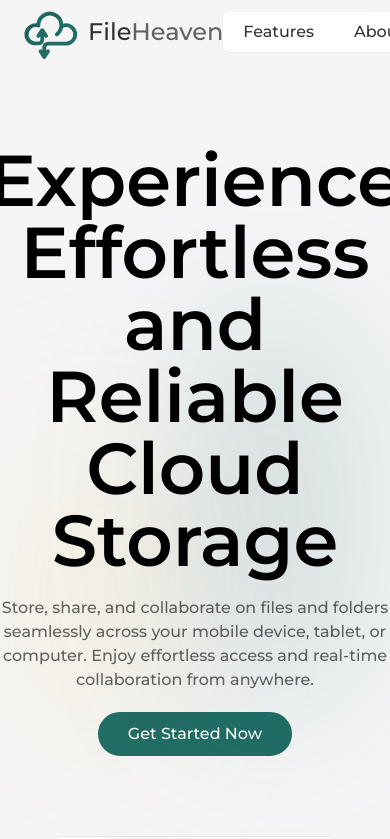
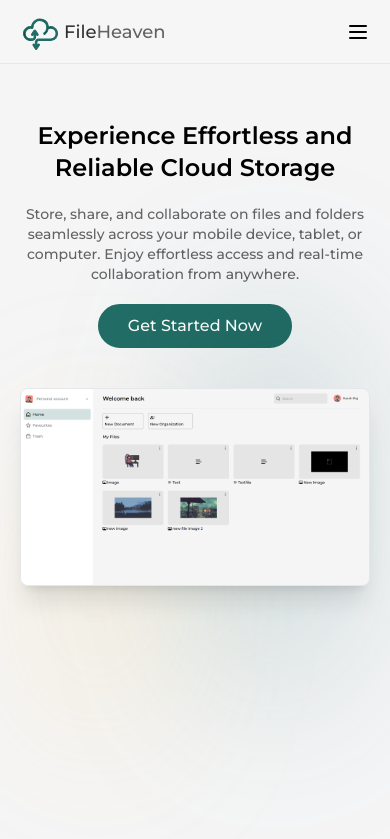
Before and after one commit to harsh661/FileHeaven, a Next.js app: page / in a window 390 px wide. Shown: the top 839 px of the page. Built offline with nearby package versions, Linux system fonts and the light colour scheme; no server answers.

Commit message:
fix: landing page & nav responsiveness on small screen

```diff
--- a/app/(root)/page.tsx
+++ b/app/(root)/page.tsx
@@ -1,19 +1,20 @@
 import Button from "@/components/ui/button";
 import Image from "next/image";
 import Link from "next/link";
+import banner from "@/public/assets/dashboard.png";
 
 export default function Home() {
   return (
-    <div className="pt-16 flex flex-col items-center">
-      <h1 className="text-7xl font-semibold text-center max-w-5xl pt-20">Experience Effortless and Reliable Cloud Storage</h1>
-      <p className="max-w-4xl font-medium text-center text-black/60 py-5">Store, share, and collaborate on files and folders seamlessly across your mobile device, tablet, or computer. Enjoy effortless access and real-time collaboration from anywhere.</p>
+    <div className="pt-10 lg:pt-16 px-5 flex flex-col items-center">
+      <h1 className="text-2xl md:text-5xl lg:text-7xl font-semibold text-center max-w-5xl pt-20">Experience Effortless and Reliable Cloud Storage</h1>
+      <p className="text-sm md:text-base max-w-4xl font-medium text-center text-black/60 py-5">Store, share, and collaborate on files and folders seamlessly across your mobile device, tablet, or computer. Enjoy effortless access and real-time collaboration from anywhere.</p>
 
       <Link href={'/sign-up'}>
         <Button>Get Started Now</Button>
       </Link>
 
-      <div className="relative rounded-3xl overflow-hidden border shadow-xl w-4/5 max-w-screen-xl h-[80vh] my-20 z-50">
-        <Image src={'/assets/dashboard.png'} alt="Dashboard" fill className="z-50"/>
+      <div className="relative rounded-lg overflow-hidden border shadow-xl h-auto max-w-screen-xl my-10 lg:my-20 z-[9]">
+        <Image src={banner} alt="Dashboard" className="z-50"/>
       </div>
 
       <div className="shape1"></div>
--- a/components/navbar.tsx
+++ b/components/navbar.tsx
@@ -1,28 +1,63 @@
-import React from 'react'
+"use client";
+
+import React, { useState } from 'react'
 import Button from './ui/button'
 import Link from 'next/link'
 import { SignedIn, SignedOut } from '@clerk/nextjs'
+import { LuMenu } from "react-icons/lu";
+import { CgClose } from "react-icons/cg";
+import { cn } from '@/lib/utils';
 
 const Navbar = () => {
+    const [open, setOpen] = useState(false);
+
     return (
-        <div className='fixed w-full h-16 flex items-center px-5 py-2 glassmorphism z-10'>
-            <div className='flex-[2] flex text-2xl font-medium'>
-                <Link href={'/'} className='flex items-center gap-2'>
-                    <svg width="60" height="60" viewBox="0 0 31 31">
+        <>
+            <div className='fixed w-full h-16 flex items-center px-5 py-2 bg-off-white border-b z-10'>
+                <div className='flex-[2] flex text-lg lg:text-2xl font-medium'>
+                    <Link href={'/'} className='flex items-center gap-1 md:gap-2'>
+                        <svg width="60" height="60" viewBox="0 0 31 31" className='w-10 lg:w-14'>
                             <path xmlns="http://www.w3.org/2000/svg" d="M27.86 20a5.25 5.25 0 0 1-4.09 2H14.5a1.5 1.5 0 0 0-1.5 1.48v3.27l1.08-1.62a.5.5 0 0 1 .83.55l-2 3a.5.5 0 0 1-.16.15.45.45 0 0 1-.45 0 .5.5 0 0 1-.12-.11l-2-3a.5.5 0 0 1 .83-.55l.99 1.59v-3.28a2.48 2.48 0 0 1 .74-1.78 2.43 2.43 0 0 1 1.77-.7h9.26a4.26 4.26 0 0 0 3.32-1.58 4.3 4.3 0 0 0 .85-3.61 4.18 4.18 0 0 0-1.73-2.57 4.25 4.25 0 0 0-4.42-.24 6.47 6.47 0 0 1-2.49 4.17.5.5 0 1 1-.6-.8 5.47 5.47 0 0 0 2.14-3.76 4.4 4.4 0 0 0 0-.6 5.36 5.36 0 0 0-3.5-5.12 5.56 5.56 0 0 0-5.11.66A5.48 5.48 0 0 0 10 12a.56.56 0 0 1-.15.49.52.52 0 0 1-.47.15 4.27 4.27 0 1 0-2.07 8.28h2.21a1.6 1.6 0 0 0 1.07-.44 1.5 1.5 0 0 0 .41-1.07v-3.26l-1.08 1.63a.5.5 0 1 1-.83-.55l2-3a.48.48 0 0 1 .78 0l2 3a.5.5 0 1 1-.83.55L12 16.15v3.26a2.48 2.48 0 0 1-.74 1.77 2.63 2.63 0 0 1-1.78.73H7.1A5.27 5.27 0 0 1 9 11.51a6.48 6.48 0 0 1 8.71-5.61 6.35 6.35 0 0 1 4.17 5.92 5.26 5.26 0 0 1 4.89.59 5.2 5.2 0 0 1 2.15 3.19 5.3 5.3 0 0 1-1.06 4.4" stroke='#216D66' strokeWidth={1} />
                         </svg>
                         <p className='text-black/80'>File<span className='text-black/60'>Heaven</span></p>
                     </Link>
                 </div>
-            <div className='flex-1'>
-                <ul className='flex items-center justify-center w-max mx-auto font-medium text-black bg-white rounded-md shadow-sm'>
+                <div className='hidden md:block flex-1'>
+                    <ul className='flex items-center justify-center w-max mx-auto font-medium text-black'>
                         <li className='cursor-pointer py-2 px-5 opacity-80 hover:opacity-90'>Features</li>
                         <li className='cursor-pointer py-2 px-5 opacity-80 hover:opacity-90'>About</li>
                         <li className='cursor-pointer py-2 px-5 opacity-80 hover:opacity-90'>Pricing</li>
                     </ul>
                 </div>
 
-            <div className='flex-[2] flex items-center justify-end gap-5'>
+                <div className='flex-[2] hidden md:flex items-center justify-end gap-5'>
+                    <SignedIn>
+                        <Link href={'/dashboard'}>
+                            <Button>Dashboard</Button>
+                        </Link>
+                    </SignedIn>
+
+                    <SignedOut>
+                        <Link href={'/sign-in'}>
+                            <Button variant='outline'>Log in</Button>
+                        </Link>
+                        <Link href={'/sign-up'}>
+                            <Button>Sign up</Button>
+                        </Link>
+                    </SignedOut>
+                </div>
+                <div onClick={() => setOpen(prev => !prev)} className='md:hidden cursor-pointer'>
+                    {open ? <CgClose size={24} /> : <LuMenu size={24} />}
+                </div>
+            </div>
+
+            <div className={cn('md:hidden bg-white shadow-md w-4/5 top-16 bottom-0 fixed z-30 flex flex-col duration-300', open ? 'right-0' : '-right-full')}>
+                <ul className='flex-1 flex flex-col items-center w-max mx-auto font-medium text-black text-xl py-10'>
+                    <li className='cursor-pointer py-4 opacity-80 hover:opacity-90'>Features</li>
+                    <li className='cursor-pointer py-4 opacity-80 hover:opacity-90'>About</li>
+                    <li className='cursor-pointer py-4 opacity-80 hover:opacity-90'>Pricing</li>
+                </ul>
+                <div className='flex items-center justify-center gap-5 py-10'>
                     <SignedIn>
                         <Link href={'/dashboard'}>
                             <Button>Dashboard</Button>
@@ -39,6 +74,7 @@ const Navbar = () => {
                     </SignedOut>
                 </div>
             </div>
+        </>
     )
 }
 
```
Lines whose indentation alone changed are shown as unchanged.
